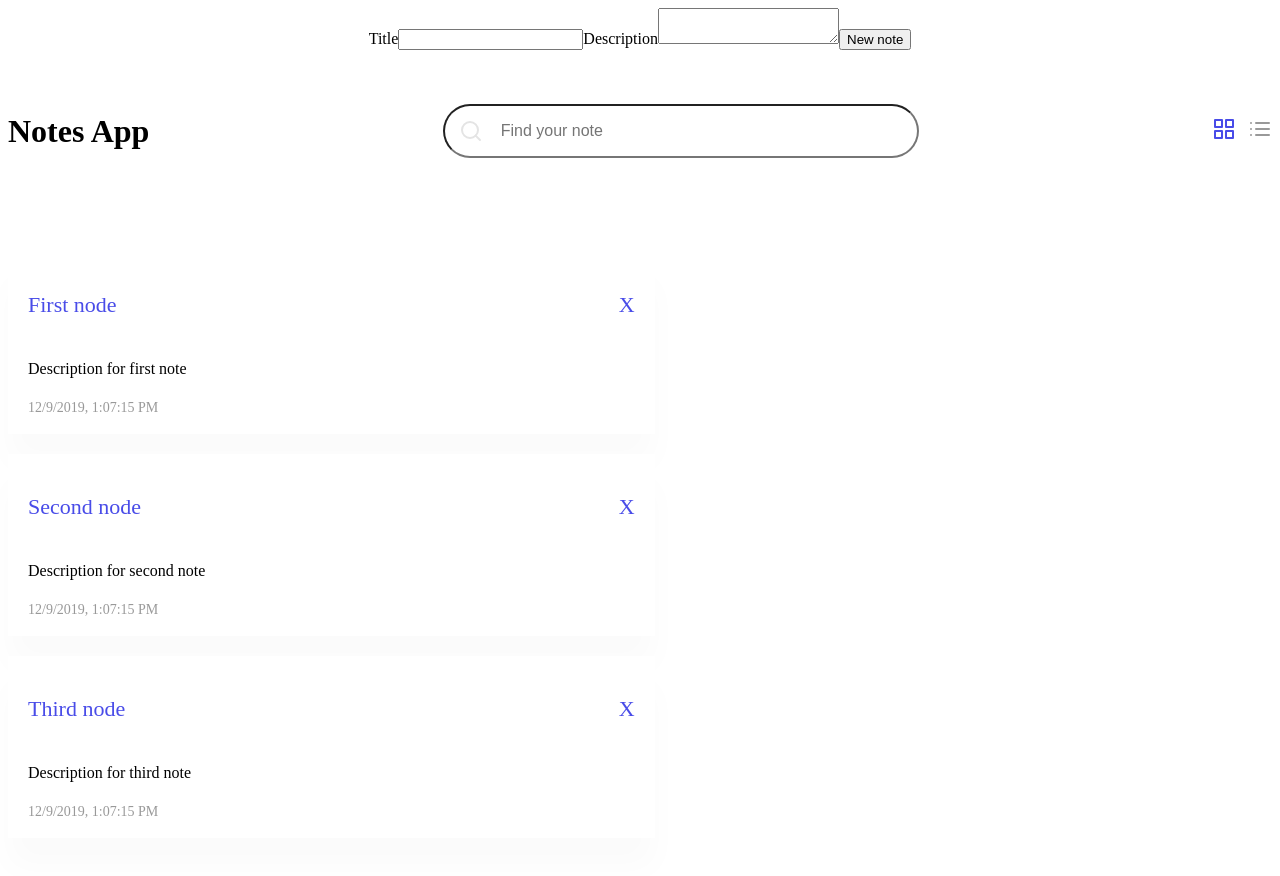
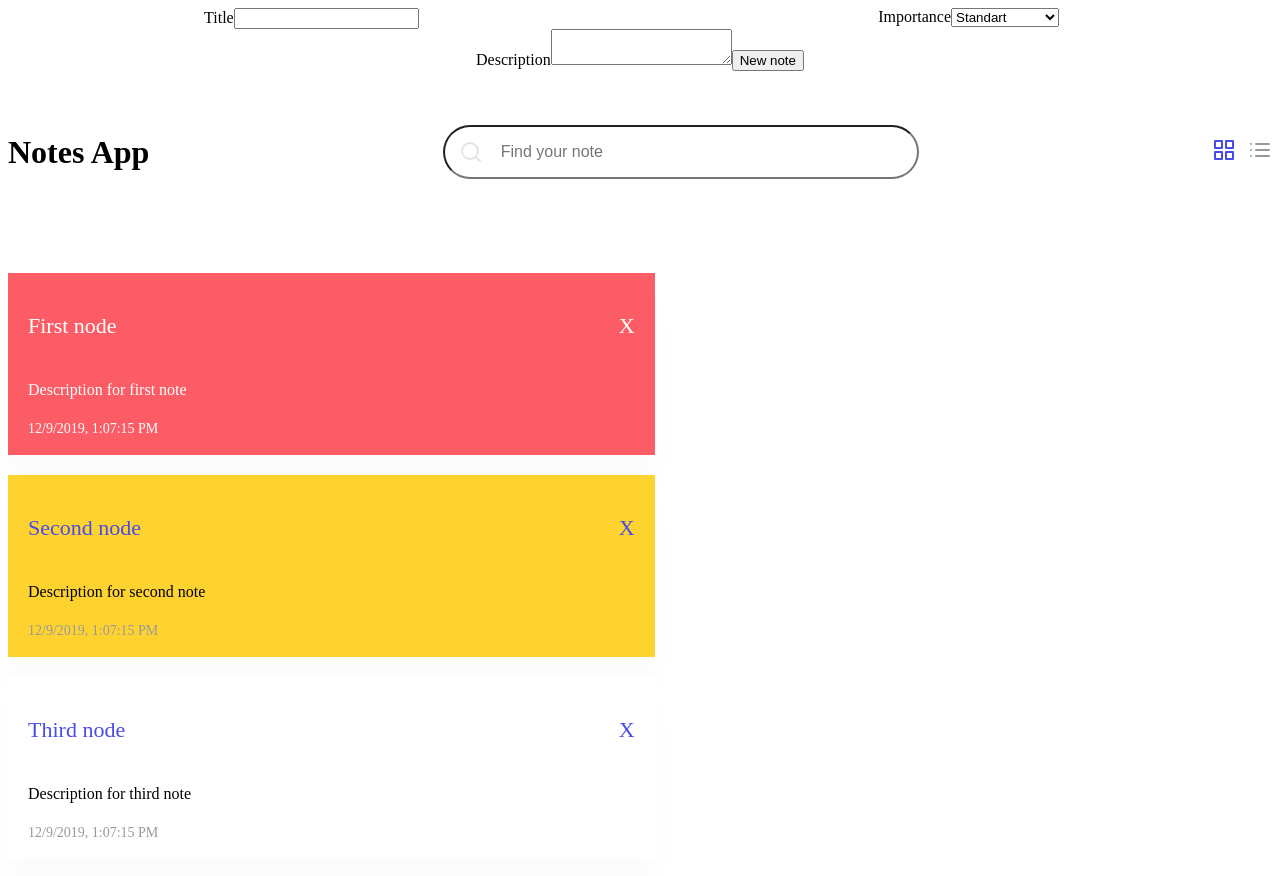
Before and after one commit to Safyann/Note-App-Vue, a Vue app: page / in a window 1280 px wide. Shown: the top 876 px of the page. Built offline with nearby package versions, Linux system fonts and the light colour scheme; the HTML template or start-up script is replaced by a standard one.

Commit message:
add imortantes

```diff
--- a/src/App.vue
+++ b/src/App.vue
@@ -92,21 +92,25 @@ export default {
       grid: true,
       note: {
         title: "",
-        descr: ""
+        descr: "",
+        importance: "standart"
       },
       notes: [
         {
           title: "First node",
           descr: "Description for first note",
+          importance: "very-important",
           date: new Date(Date.now()).toLocaleString()
         },
         {
           title: "Second node",
+          importance: "important",
           descr: "Description for second note",
           date: new Date(Date.now()).toLocaleString()
         },
         {
           title: "Third node",
+          importance: "standart",
           descr: "Description for third note",
           date: new Date(Date.now()).toLocaleString()
         }
@@ -136,7 +140,7 @@ export default {
 
   methods: {
     addNote() {
-      let { title, descr } = this.note;
+      let { title, descr, importance } = this.note;
 
       if (title === "") {
         this.message = "title can`t be blank!";
@@ -146,12 +150,14 @@ export default {
       this.notes.push({
         title,
         descr,
+        importance,
         date: new Date(Date.now()).toLocaleString()
       });
 
       this.message = null;
       this.note.title = "";
       this.note.descr = "";
+      this.note.importance = "standart";
     },
     removeNote(index) {
       this.notes.splice(index, 1);
--- a/src/assets/scss/common/controls.scss
+++ b/src/assets/scss/common/controls.scss
@@ -18,3 +18,15 @@ input,
 textarea {
   width: 100%;
 }
+select {
+  display: block;
+  padding: 16px 26px;
+  margin-bottom: 30px;
+  border-radius: 20px;
+  width: 100%;
+
+  option {
+    padding: 16px 26px;
+    border-radius: 20px;
+  }
+}
--- a/src/components/NewNote.vue
+++ b/src/components/NewNote.vue
@@ -1,10 +1,25 @@
 <template>
   <!-- new note -->
   <div class="new-note">
-    <label>Title</label>
-    <input v-model="note.title" type="text" />
+    <div class="new-note__row">
+      <div class="new-note__input">
+        <label>Title</label>
+        <input v-model="note.title" type="text" />
+      </div>
+
+      <div class="new-note__input">
+        <label>Importance</label>
+        <select v-model="note.importance">
+          <option value="standart">Standart</option>
+          <option value="important">Important</option>
+          <option value="very-important">Very important</option>
+        </select>
+      </div>
+    </div>
+
     <label>Description</label>
     <textarea v-model="note.descr"></textarea>
+
     <button class="btn btnPrimary" @click="addNote">New note</button>
   </div>
 </template>
@@ -29,4 +44,14 @@ export default {
 .new-note {
   text-align: center;
 }
+
+.new-note__row {
+  display: flex;
+  justify-content: space-between;
+  width: 100%;
+}
+
+.new-note__input {
+  width: 48%;
+}
 </style>
--- a/src/components/Notes.vue
+++ b/src/components/Notes.vue
@@ -1,9 +1,15 @@
 <template>
   <!-- note list -->
   <div class="notes">
-    <div class="note" :class="{full: !grid}" v-for="(note, index) in notes" :key="index">
+    <div
+      class="note"
+      :class="[note.importance, !grid ? 'full' : '']"
+      v-for="(note, index) in notes"
+      :key="index"
+    >
       <div class="note-header" :class="{full: !grid}">
-        <p>{{ note.title }}</p>
+        <p @click="edit = true" v-if="!edit">{{ note.title }}</p>
+        <input type="text" v-model="note.title" v-if="edit" />
         <p style="cursor:pointer" @click="removeNote(index)">X</p>
       </div>
 
@@ -17,6 +23,11 @@
 
 <script>
 export default {
+  data() {
+    return {
+      edit: false
+    };
+  },
   props: {
     notes: {
       type: Array,
@@ -59,6 +70,16 @@ export default {
   &.full {
     width: 100%;
     text-align: center;
+  }
+  &.very-important {
+    background: #fc5c65;
+    p,
+    span {
+      color: #ffffff;
+    }
+  }
+  &.important {
+    background: #fed330;
   }
 }
 
```
